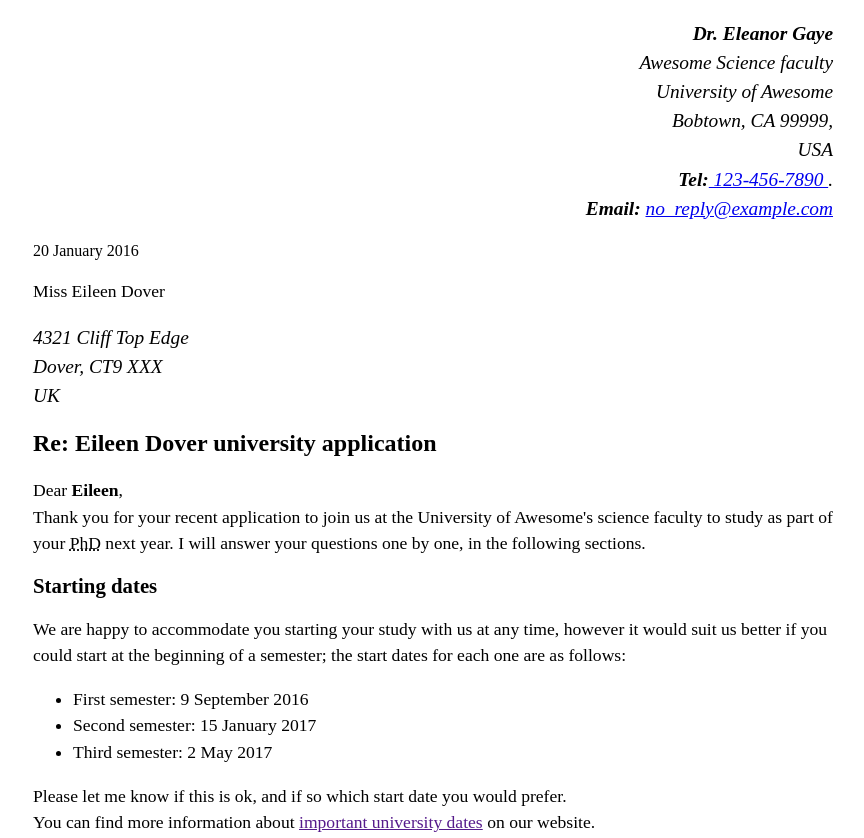
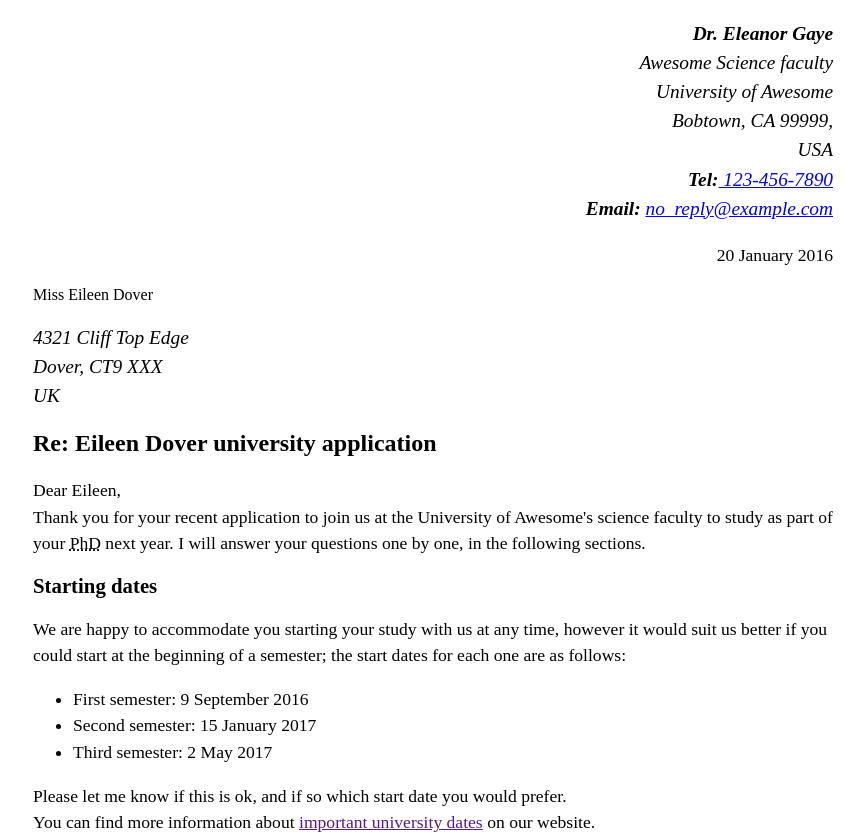
Before and after one commit to jennifer-huynh/jennifer-huynh.github.io, a plain HTML site: page HTML Assessments/letter markup/index.html in a window 1280 px wide. Shown: the top 838 px of the page, without its empty margins (207-1071 px from the left). Drawn offline with Linux system fonts and the light colour scheme.

Commit message:
fixed tags

```diff
--- a/HTML Assessments/letter markup/index.html
+++ b/HTML Assessments/letter markup/index.html
@@ -15,15 +15,17 @@
                     University of Awesome <br/>
                     Bobtown, CA 99999, <br/>
                     USA <br/>
-                    <strong>Tel:</strong><a href="tel:123-456-7890"> 123-456-7890 </a>.<br />
+                    <strong>Tel:</strong><a href="tel:123-456-7890"> 123-456-7890 </a><br />
                     <strong> Email: </strong><a href="mailto:no_reply@example.com">no_reply@example.com </a>
                 </p>
             </address>
-            <time class="sender-column" datetime="2016-01-20"> 20 January 2016 </time>
+            <p class="sender-column">
+                <time datetime="2016-01-20"> 20 January 2016 </time>
+            </p>
         </section>
 
         <section>
-            <p><stong> Miss Eileen Dover </stong></p>
+            <stong> Miss Eileen Dover </stong>
             <address>
                 <p>
                     4321 Cliff Top Edge <br/>
@@ -39,7 +41,7 @@
 
         <section>
             <p>
-                Dear <strong>Eileen</strong>, <br/>
+                Dear Eileen, <br/>
                 Thank you for your recent application to join us at the University of Awesome's science faculty to study as
                 part of your <abbr title="Doctor of Philosophy">PhD</abbr> next year. I will answer your questions one by one, in the following sections.
             </p>
@@ -117,7 +119,7 @@
         <section>
             <p>
                 Yours sincerely, <br/>
-                <strong>Dr. Eleanor Gaye</strong>
+                Dr. Eleanor Gaye
             </p>
         </section>
 
```
